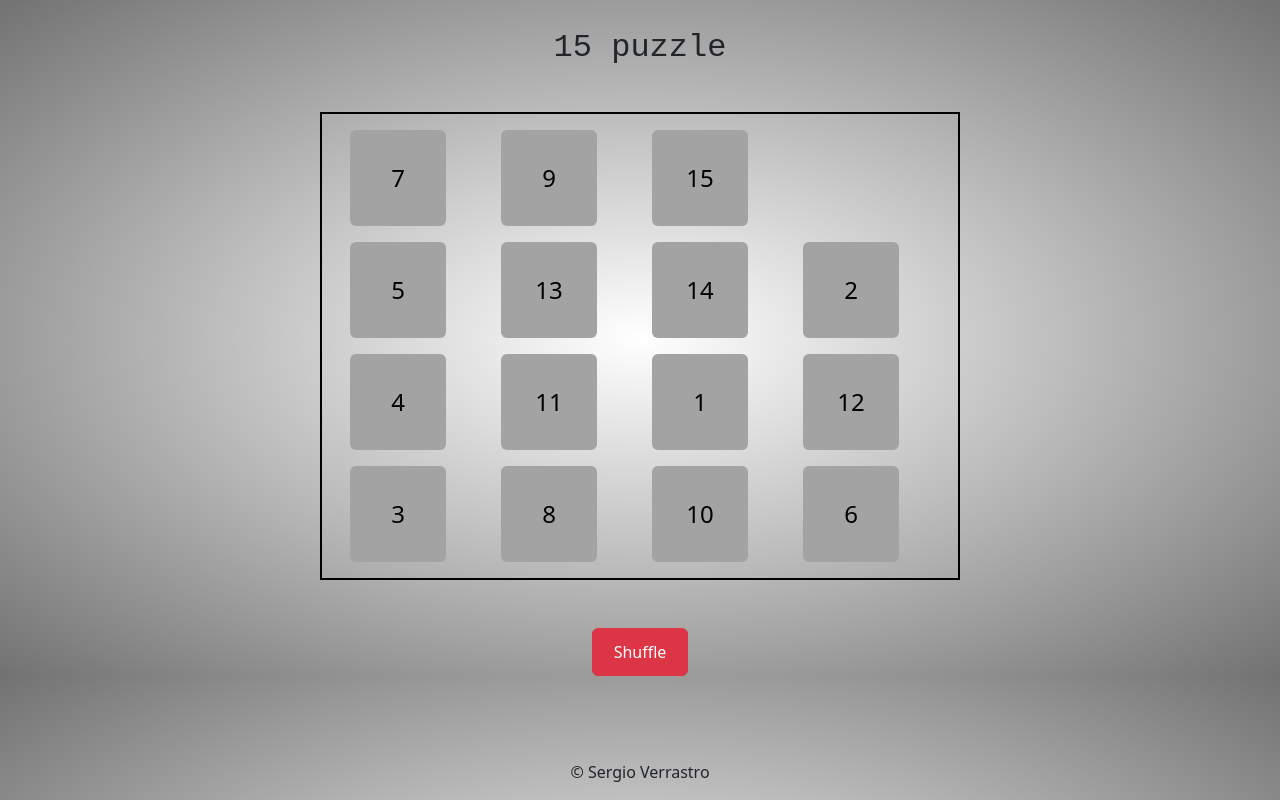
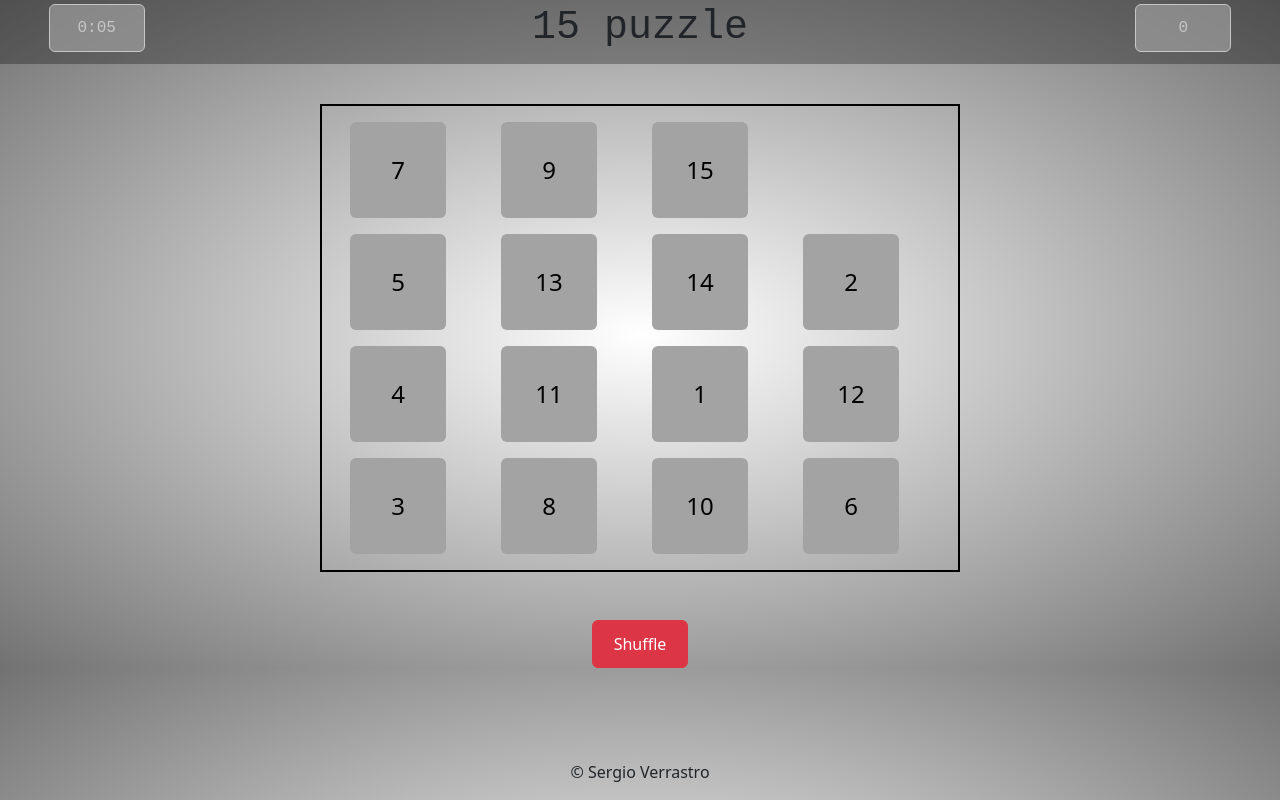
Before and after one commit to sVerrastro/15-puzzle, a plain HTML site: page index.html in a window 1280 px wide. Drawn offline with nearby package versions, Linux system fonts and the light colour scheme.

Commit message:
update
added counter and timer

```diff
--- a/index.html
+++ b/index.html
@@ -10,7 +10,14 @@
 
 		<header>
 			<!-- Intestazione -->
-			<center>15 puzzle</center>
+
+			<div class="row">
+				<div class="col-2"><center><button id="timer" class="btn disabled">0:00</button></center></div>
+				<div class="col"><center><h1>15 puzzle</h1></center></div>
+				<div class="col-2"><center><button id="moves" class="btn disabled">0</button></center></div>
+			</div>
+
+
 		</header>
 
 		<main>
@@ -46,5 +53,6 @@
 
 	<script src="https://cdn.jsdelivr.net/npm/bootstrap@5.3.2/dist/js/bootstrap.bundle.min.js" integrity="sha384-C6RzsynM9kWDrMNeT87bh95OGNyZPhcTNXj1NW7RuBCsyN/o0jlpcV8Qyq46cDfL" crossorigin="anonymous"></script> <!-- Integrazione Javascript Bootstrap -->
 	<script type="text/Javascript" src="script.js" ></script>
+	<script type="text/Javascript" src="timer.js" ></script>
 
 </html>
--- a/script.js
+++ b/script.js
@@ -5,6 +5,8 @@ var puzzle = [
     [13, 14, 15, 0]
 ];
 var winModel = puzzle;
+var counter = 0;
+
 
 drawGrid();
 start();
@@ -38,6 +40,9 @@ function clearGrid() {
 }
 
 function actionButton(value) {
+    counter++;
+    document.getElementById("moves").innerText = counter;
+
     let row = getRow(value);
     let col = getCol(value);
 
@@ -172,6 +177,8 @@ function checkWin() {
 
         button12.classList = ("btn disabled");
         button15.classList = ("btn disabled");
+
+        stopTimer();
     }
 
     function isWin() {
--- a/style.css
+++ b/style.css
@@ -4,7 +4,9 @@
 }
 
 header {
-    margin-top: 3vh;
+    background-color: rgba(0, 0, 0, .3);
+    height: 8vh;
+    align-content: center;
     font-size: 4vh;
 
     font-family: 'Courier New';
@@ -12,6 +14,7 @@ header {
 
 body {
     background-image: radial-gradient(rgb(255, 255, 255), rgb(114, 114, 114));
+    overflow: hidden;
 }
 
 footer {
@@ -22,6 +25,16 @@ footer {
 
 div {
     /*border: 1px solid red;*/
+}
+
+#timer {
+    background-color: var(--ButtonBG);
+    color: white;
+}
+
+#moves {
+    background-color: var(--ButtonBG);
+    color: white;
 }
 
 .grid {
--- /dev/null
+++ b/timer.js
@@ -0,0 +1,19 @@
+startTimer();
+
+function startTimer() {
+    startTime = new Date().getTime();
+    timerInterval = setInterval(updateTimer, 1000);
+}
+
+function stopTimer() {
+    clearInterval(timerInterval);
+}
+
+function updateTimer() {
+    var now = new Date().getTime();
+    var elapsedTime = now - startTime;
+    var minutes = Math.floor(elapsedTime / (1000 * 60));
+    var seconds = Math.floor((elapsedTime % (1000 * 60)) / 1000);
+    seconds = (seconds < 10 ? "0" : "") + seconds;
+    document.getElementById("timer").innerText = minutes + ":" + seconds;
+}
```
Also changed, not shown: 1 other file.
